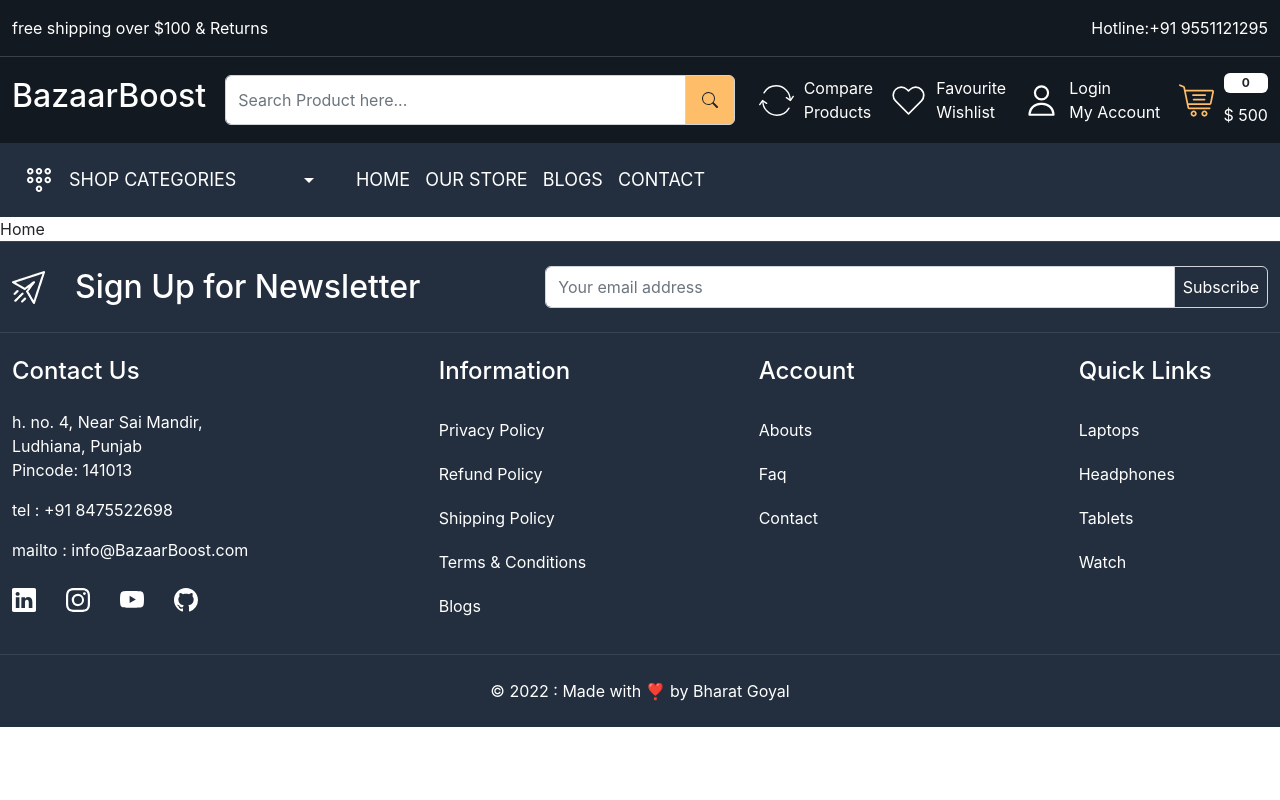
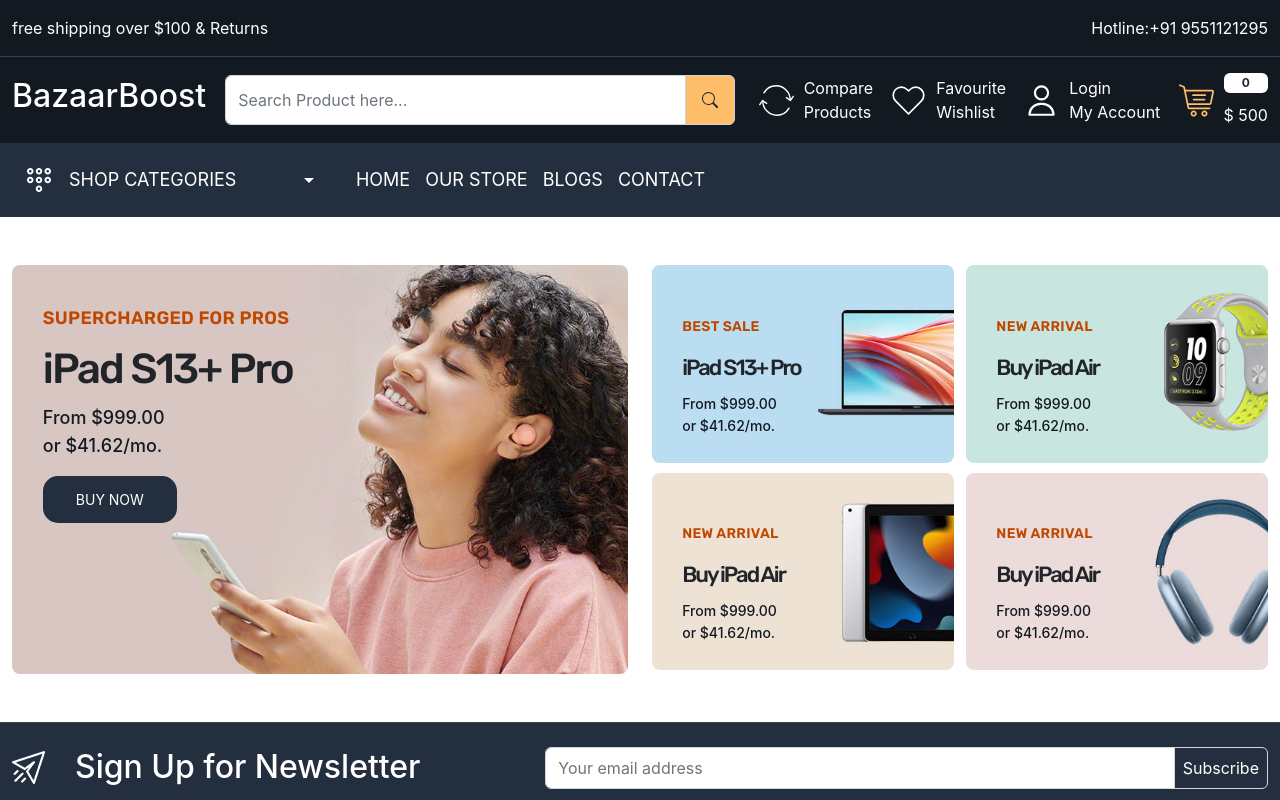
Before and after one commit to bharatgl/BazaarBoost, a React (Create React App) app: page / in a window 1280 px wide. Shown: the top 800 px of the page. Built offline with nearby package versions, Linux system fonts and the light colour scheme.

Commit message:
Feat: Completed Home_banner_section -1

```diff
--- a/public/index.html
+++ b/public/index.html
@@ -17,12 +17,13 @@
       integrity="sha384-rbsA2VBKQhggwzxH7pPCaAqO46MgnOM80zW1RWuH61DGLwZJEdK2Kadq2F9CUG65"
       crossorigin="anonymous"
     />
-    <link rel="preconnect" href="https://fonts.googleapis.com" />
-    <link rel="preconnect" href="https://fonts.gstatic.com" crossorigin />
     <link
       href="https://fonts.googleapis.com/css2?family=Rubik:wght@300;400;500;600;700;800&display=swap"
       rel="stylesheet"
     />
+    <link rel="preconnect" href="https://fonts.googleapis.com" />
+    <link rel="preconnect" href="https://fonts.gstatic.com" crossorigin />
+
     <link rel="manifest" href="%PUBLIC_URL%/manifest.json" />
 
     <title>BazaarBoost</title>
--- a/src/App.css
+++ b/src/App.css
@@ -1,3 +1,5 @@
+@import url(https://fonts.googleapis.com/css?family=Rubik:300,regular,500,600,700,800,900,300italic,italic,500italic,600italic,700italic,800italic,900italic);
+
 * {
   margin: 0;
   padding: 0;
@@ -9,10 +11,11 @@
   --color-3b4149: #3b4149;
   --color-febd69: #febd69;
   --color-232f3e: #232f3e;
+  --color-bf4800: #bf4800;
 }
-body {
+/* body {
   font-family: "Rubik", sans-serif;
-}
+} */
 a {
   text-decoration: none;
   display: inline-block;
@@ -30,6 +33,17 @@
 }
 .gap-30 {
   gap: 30px;
+}
+.button {
+  background-color: var(--color-232f3e);
+  color: white;
+  font-size: 14px;
+  padding: 13px 33px;
+  border-radius: 15px;
+}
+.button:hover {
+  background-color: var(--color-febd69);
+  color: #131921;
 }
 
 /* Header part  */
@@ -95,13 +109,90 @@
   background-color: var(--color-232f3e);
 }
 footer:not(:first-child) {
-  border-top:  1px solid rgba(255, 255, 255, 0.1);
+  border-top: 1px solid rgba(255, 255, 255, 0.1);
 }
 
-footer .input-group-text{
+footer .input-group-text {
   background-color: var(--color-232f3e);
   color: white;
   padding: 8px 17px;
-
 }
 /* Footer part Ends Here*/
+
+/* Home Page */
+.main-banner-content {
+  top: 10%;
+  left: 5%;
+}
+
+.main-banner-content h4 {
+  font-size: 18px;
+  font-weight: 600;
+  line-height: 24px;
+  font-family: "Rubik", sans-serif;
+  color: var(--color-bf4800);
+  margin: 0 0 12px;
+  letter-spacing: 0.3px;
+  text-transform: uppercase;
+}
+
+.main-banner-content h5 {
+  font-size: 42px;
+  line-height: 54px;
+  letter-spacing: -2px;
+  font-family: "Rubik", sans-serif;
+  font-weight: 500;
+  padding: 0;
+  text-transform: none;
+}
+.main-banner-content p {
+  font-size: 18px;
+  font-weight: 500;
+
+  line-height: 28px;
+  letter-spacing: 0.4;
+  color: var(--color-131921);
+}
+
+
+.small-banner{
+  width: 49%;
+}
+
+
+
+.small-banner-content {
+  top: 25%;
+  left: 10%;
+}
+
+.small-banner-content h4 {
+  font-size: 14px;
+  font-weight: 600;
+  line-height: 24px;
+  font-family: "Rubik", sans-serif;
+  color: var(--color-bf4800);
+  margin: 0 0 12px;
+  letter-spacing: 0.3px;
+  text-transform: uppercase;
+}
+
+.small-banner-content h5 {
+  font-size: 22px;
+  line-height: 34px;
+  letter-spacing: -2px;
+  font-family: "Rubik", sans-serif;
+  font-weight: 500;
+  padding: 0;
+  text-transform: none;
+}
+.small-banner-content p {
+  font-size: 14px;
+  font-weight: 500;
+
+  line-height: 22px;
+  letter-spacing: 0.4;
+  color: var(--color-131921);
+}
+
+/* Home Page Ends */
--- a/src/pages/Home.js
+++ b/src/pages/Home.js
@@ -1,9 +1,88 @@
-import React from 'react'
+import React from "react";
+import { Link } from "react-router-dom";
 
 const Home = () => {
   return (
-    <div>Home</div>
-  )
-}
+    <>
+      <section className="home-wrapper-1 py-5">
+        <div className="container-xxl">
+          <div className="row">
+            <div className="col-6">
+              <div className="main-banner position-relative ">
+                <img
+                  src="images/main-banner-1.jpg"
+                  className="img-fluid rounded-3"
+                  alt="main-banner"
+                />
+                <div className="main-banner-content position-absolute">
+                  <h4>SUPERCHARGED FOR PROS</h4>
+                  <h5>iPad S13+ Pro</h5>
+                  <p>From $999.00 <br /> or $41.62/mo.</p>
+                  <Link className="button">BUY NOW</Link>
+                </div>
+              </div>
+            </div>
+            <div className="col-6">
+              <div className="d-flex flex-wrap gap-10 justify-content-between align-items-center">
+                <div className="small-banner position-relative ">
+                  <img
+                    src="images/catbanner-01.jpg"
+                    className="img-fluid rounded-3"
+                    alt="main-banner"
+                  />
+                  <div className="small-banner-content position-absolute">
+                    <h4>Best Sale</h4>
+                    <h5>iPad S13+ Pro</h5>
+                    <p>From $999.00 <br /> or $41.62/mo.</p>
+                    {/* <Link className="button">BUY NOW</Link> */}
+                  </div>
+                </div>
+                <div className="small-banner position-relative ">
+                  <img
+                    src="images/catbanner-02.jpg"
+                    className="img-fluid rounded-3"
+                    alt="main-banner"
+                  />
+                  <div className="small-banner-content position-absolute">
+                    <h4>New Arrival</h4>
+                    <h5>Buy iPad Air</h5>
+                    <p>From $999.00 <br /> or $41.62/mo.</p>
+                    {/* <Link className="button">BUY NOW</Link> */}
+                  </div>
+                </div>
+                <div className="small-banner position-relative ">
+                  <img
+                    src="images/catbanner-03.jpg"
+                    className="img-fluid rounded-3"
+                    alt="main-banner"
+                  />
+                  <div className="small-banner-content position-absolute">
+                    <h4>New Arrival</h4>
+                    <h5>Buy iPad Air</h5>
+                    <p>From $999.00 <br /> or $41.62/mo.</p>
+                    {/* <Link className="button">BUY NOW</Link> */}
+                  </div>
+                </div>
+                <div className="small-banner position-relative ">
+                  <img
+                    src="images/catbanner-04.jpg"
+                    className="img-fluid rounded-3"
+                    alt="main-banner"
+                  />
+                  <div className="small-banner-content position-absolute">
+                    <h4>New Arrival</h4>
+                    <h5>Buy iPad Air</h5>
+                    <p>From $999.00 <br /> or $41.62/mo.</p>
+                    {/* <Link className="button">BUY NOW</Link> */}
+                  </div>
+                </div>
+              </div>
+            </div>
+          </div>
+        </div>
+      </section>
+    </>
+  );
+};
 
-export default Home
+export default Home;
```
